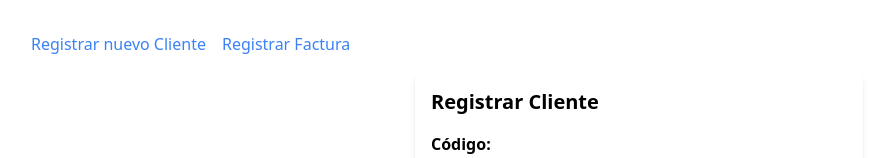
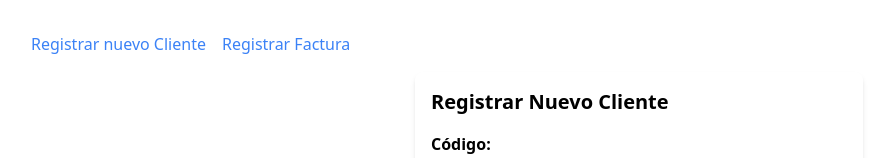
Before and after one commit to mabalderramav/sys-frontend, a React (Vite) app: page / in a window 1280 px wide. Shown: the top 158 px of the page, without its empty margins (1-894 px from the left). Built offline with nearby package versions, Linux system fonts and the light colour scheme.

Commit message:
udpate yml

```diff
--- a/src/components/RegisterClient.tsx
+++ b/src/components/RegisterClient.tsx
@@ -55,7 +55,7 @@ const RegisterClient: FC = () => {
 
   return (
     <div className="p-4 max-w-md mx-auto bg-white shadow-md rounded-lg">
-      <h2 className="text-xl font-semibold mb-4">Registrar Cliente</h2>
+      <h2 className="text-xl font-semibold mb-4">Registrar Nuevo Cliente</h2>
       <Notification
         message={message}
         show={show}
```
